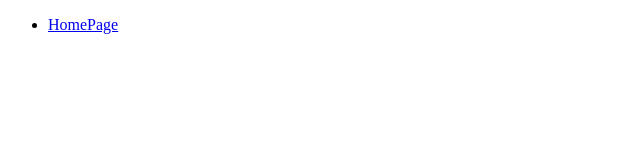
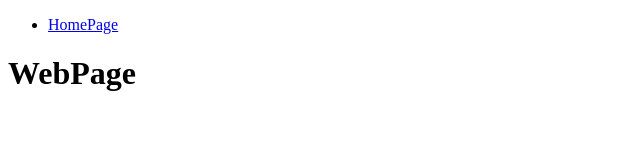
Before and after one commit to mehmetsimsekkk/mehmetsimsekkk.github.io, a plain HTML site: page index.html in a window 1280 px wide. Shown: the whole page, without its empty margins (0-640 px from the left). Drawn offline with Linux system fonts and the light colour scheme.

Commit message:
Update index.html

```diff
--- a/index.html
+++ b/index.html
@@ -16,7 +16,7 @@
       </nav>
 
 
-
+      <h1>WebPage</h1>
 
 </body>
 </html>
```
